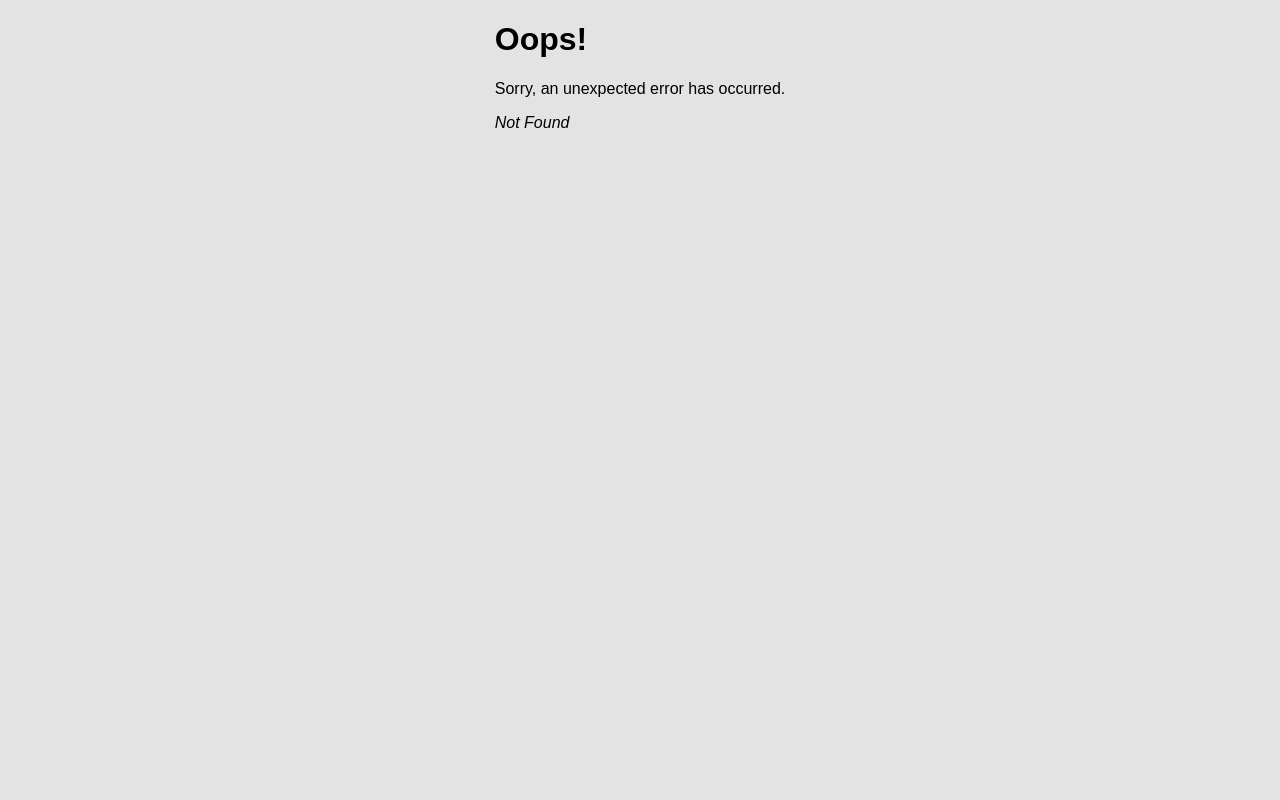
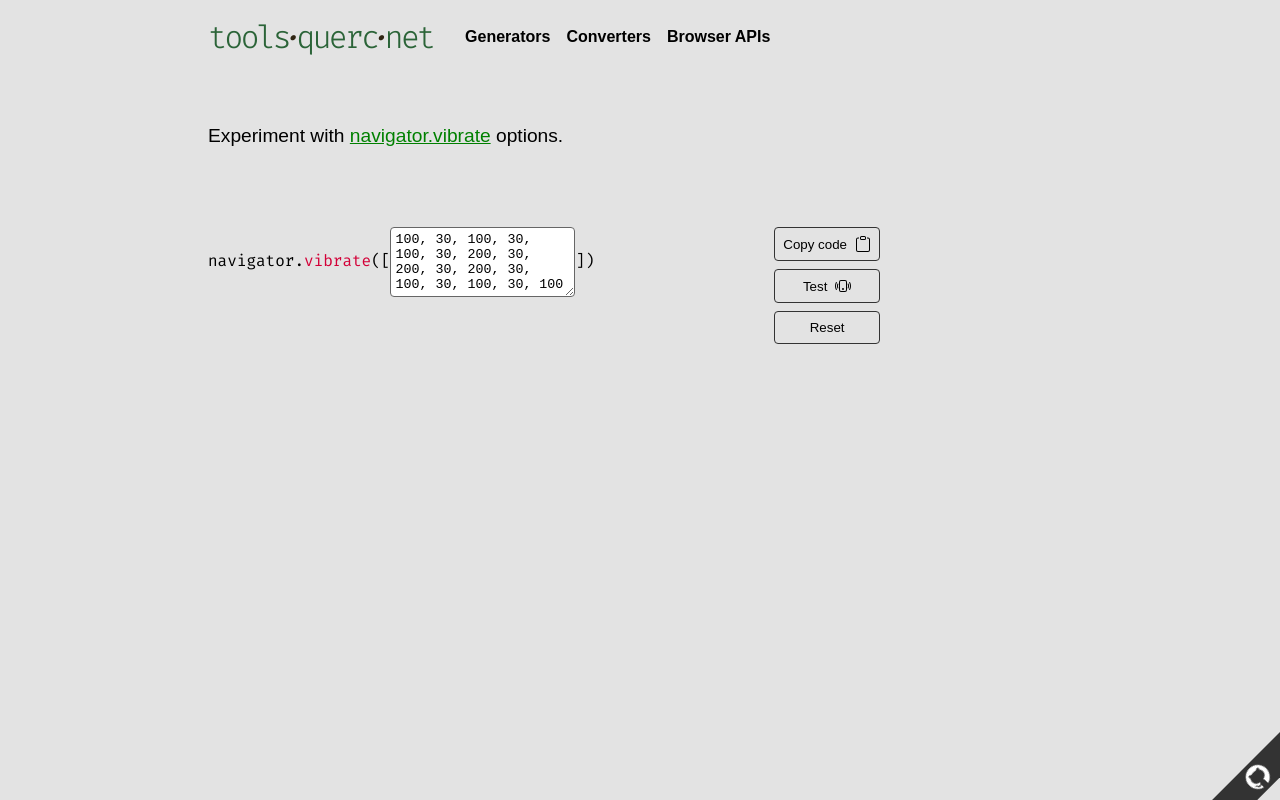
Before and after one commit to lindsayevans/tools.querc.net, a React (Vite) app: page /navigator-vibrate-playground in a window 1280 px wide. Before the commit this address had no page. Built offline with nearby package versions, Linux system fonts and the light colour scheme.

Commit message:
feat(navigator-vibrate): add playground

```diff
--- a/package.json
+++ b/package.json
@@ -37,6 +37,7 @@
     "react-colorful": "^5.6.1",
     "react-dom": "^18.3.1",
     "react-router-dom": "^6.23.1",
+    "react-textarea-autosize": "^8.5.3",
     "react-webcam": "^7.2.0",
     "uuid": "^10.0.0",
     "workbox-background-sync": "^7.1.0",
--- /dev/null
+++ b/src/components/tools/NavigatorVibrate/NavigatorVibrate.scss
@@ -0,0 +1,6 @@
+@import '../playground.scss';
+
+textarea.pattern {
+  padding: 4px;
+  vertical-align: middle;
+}
--- /dev/null
+++ b/src/components/tools/NavigatorVibrate/NavigatorVibrate.tsx
@@ -0,0 +1,106 @@
+import React, { useEffect, useState } from 'react';
+
+import './NavigatorVibrate.scss';
+import {
+  Form,
+  useLocation,
+  useSearchParams,
+  useSubmit,
+} from 'react-router-dom';
+import { Button } from '../../ui/Button';
+import { Clipboard, ClipboardCheck, PhoneVibrate } from 'react-bootstrap-icons';
+import TextareaAutosize from 'react-textarea-autosize';
+
+type NavigatorVibrateParams = {
+  pattern: string;
+};
+
+export const NavigatorVibrate = () => {
+  const defaultParams: NavigatorVibrateParams = {
+    pattern:
+      '100, 30, 100, 30, 100, 30, 200, 30, 200, 30, 200, 30, 100, 30, 100, 30, 100',
+  };
+
+  const [parameters, setParameters] =
+    useState<NavigatorVibrateParams>(defaultParams);
+  const [copied, setCopied] = useState(false);
+
+  const copyCode = () => {
+    const code = `navigator.vibrate([${parameters.pattern}])`;
+    navigator.clipboard.writeText(code);
+    setCopied(true);
+    setTimeout(() => {
+      setCopied(false);
+    }, 3000);
+  };
+
+  const reset = () => {
+    setParameters(defaultParams);
+  };
+
+  const submit = useSubmit();
+
+  const [searchParams] = useSearchParams();
+  const location = useLocation();
+  useEffect(() => {
+    const params: NavigatorVibrateParams = {
+      pattern: searchParams.get('pattern') || '',
+    };
+    if (params.pattern !== '') {
+      setParameters(params);
+    }
+  }, [location]);
+
+  const test = () => {
+    const values = parameters.pattern
+      .split(',')
+      .map((x) => parseInt(x.trim(), 10));
+    if (values) {
+      navigator.vibrate(values);
+    }
+  };
+
+  return (
+    <>
+      <div className="playground">
+        <Form
+          onChange={(event) => {
+            const form = event.currentTarget;
+            setTimeout(() => {
+              submit(form);
+            }, 200);
+          }}
+          className="input"
+        >
+          <div className="form-actions">
+            <Button
+              onClick={() => copyCode()}
+              icon={copied ? <ClipboardCheck /> : <Clipboard />}
+            >
+              Copy code
+            </Button>
+            <Button onClick={() => test()} icon={<PhoneVibrate />}>
+              Test
+            </Button>
+            <Button onClick={() => reset()}>Reset</Button>
+          </div>
+          <label htmlFor="pattern">
+            navigator.
+            <span className="sh-property">vibrate</span>([
+          </label>
+          <TextareaAutosize
+            id="pattern"
+            name="pattern"
+            className="pattern"
+            value={parameters?.pattern}
+            minRows={1}
+            onChange={(e) =>
+              setParameters({ ...parameters, pattern: e.target.value })
+            }
+          />
+          ])
+        </Form>
+      </div>
+    </>
+  );
+};
--- a/src/main.tsx
+++ b/src/main.tsx
@@ -55,6 +55,10 @@ const router = createBrowserRouter([
         path: 'uuid-generator',
         lazy: () => import('./routes/UuidGeneratorRoute'),
       },
+      {
+        path: 'navigator-vibrate-playground',
+        lazy: () => import('./routes/NavigatorVibrateRoute'),
+      },
     ],
   },
 ]);
--- a/src/routes/Layout.tsx
+++ b/src/routes/Layout.tsx
@@ -53,7 +53,7 @@ export const Layout = ({ callback }) => {
       ],
     },
     {
-      text: 'Formatting',
+      text: 'Browser APIs',
       items: [
         {
           url: 'date-time-format-playground',
@@ -66,6 +66,10 @@ export const Layout = ({ callback }) => {
         {
           url: 'duration-format-playground',
           text: 'DurationFormat playground',
+        },
+        {
+          url: 'navigator-vibrate-playground',
+          text: 'navigator.vibrate playground',
         },
       ],
     },
--- /dev/null
+++ b/src/routes/NavigatorVibrateRoute.tsx
@@ -0,0 +1,22 @@
+import React from 'react';
+import { NavigatorVibrate } from '../components/tools/NavigatorVibrate/NavigatorVibrate';
+
+export const Component = () => {
+  return (
+    <>
+      <aside className="introduction">
+        <p>
+          Experiment with{' '}
+          <a
+            href="https://developer.mozilla.org/en-US/docs/Web/API/Navigator/vibrate"
+            target="_blank"
+          >
+            navigator.vibrate
+          </a>{' '}
+          options.
+        </p>
+      </aside>
+      <NavigatorVibrate />
+    </>
+  );
+};
```
Also changed, not shown: 1 other file (tests, documents, lock files or other folders).
